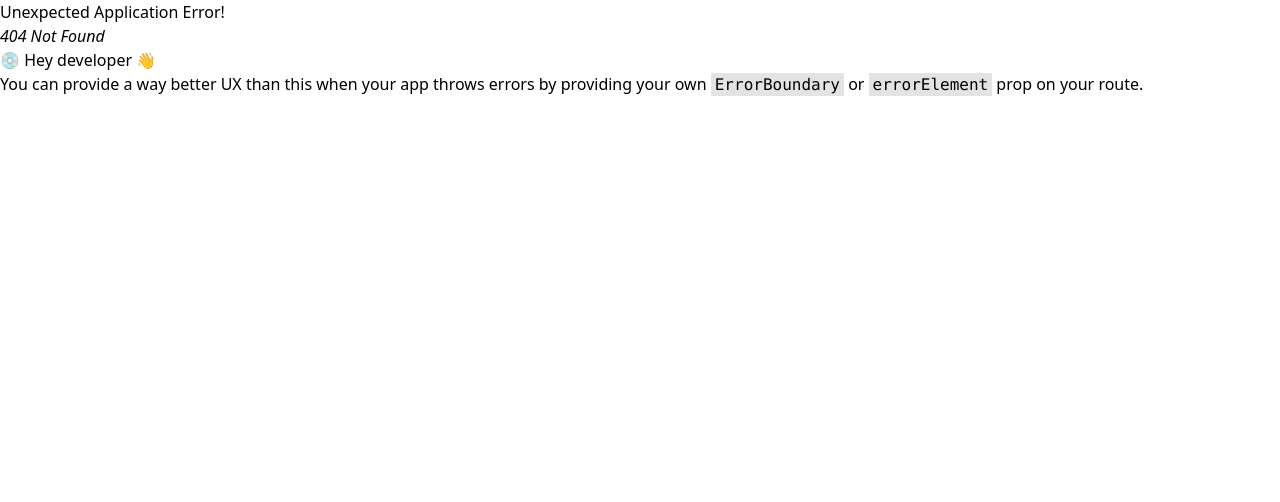
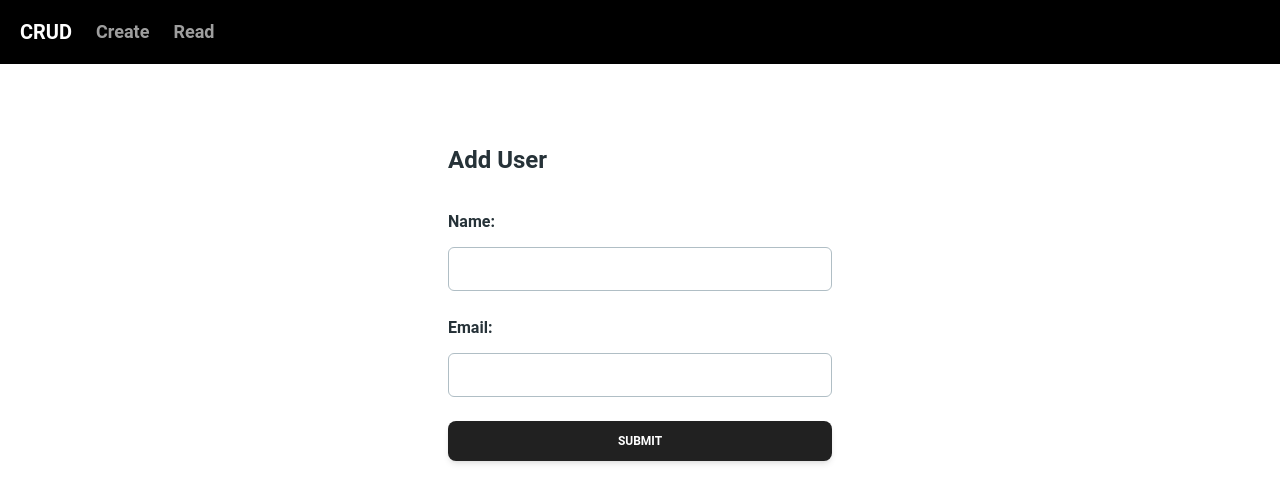
Before and after one commit to Vlad-2109/crud-rtk_query, a React (Vite) app: page /create in a window 1280 px wide. Before the commit this address had no page. Shown: the top 502 px of the page. Built offline with nearby package versions, Linux system fonts and the light colour scheme.

Commit message:
add user form

```diff
--- a/package.json
+++ b/package.json
@@ -11,6 +11,7 @@
     "preview": "vite preview"
   },
   "dependencies": {
+    "@material-tailwind/react": "^2.1.10",
     "@reduxjs/toolkit": "^2.5.0",
     "axios": "^1.7.7",
     "prettier": "^3.3.3",
--- /dev/null
+++ b/src/components/header/Header.tsx
@@ -0,0 +1,23 @@
+import { Link } from 'react-router-dom';
+
+const Header: React.FC = () => {
+  return (
+    <div className="min h-16 bg-black flex justify-start items-center gap-6 px-5">
+      <div>
+        <p className="text-white text-xl font-bold">CRUD</p>
+      </div>
+      <div>
+        <Link className="text-gray-500 text-lg font-semibold hover:text-white" to="/create">
+          Create
+        </Link>
+      </div>
+      <div>
+        <Link className="text-gray-500 text-lg font-semibold hover:text-white" to="/">
+          Read
+        </Link>
+      </div>
+    </div>
+  );
+};
+
+export default Header;
--- /dev/null
+++ b/src/components/layout/Layout.tsx
@@ -0,0 +1,11 @@
+import { Outlet } from 'react-router-dom';
+import Header from '../header/Header';
+
+export const Layout: React.FC = () => {
+  return (
+    <>
+      <Header />
+      <Outlet />
+    </>
+  );
+};
--- /dev/null
+++ b/src/components/users/Users.tsx
@@ -0,0 +1,23 @@
+import { useGetUsersQuery } from '../../rtk/user/userSlice';
+
+export const Users: React.FC = () => {
+  const { data: users, isLoading, isSuccess, isError } = useGetUsersQuery();
+
+  return (
+    <div className="flex justify-center p-3">
+      {isLoading && <h3>Loading...</h3>}
+      {isError && <h3>Something went wrong</h3>}
+      {isSuccess &&
+        users.map((user) => (
+          <div key={user.id} className="p-3 border-2 border-black m-2 flex flex-col gap-1 justify-center items-start ">
+            <h4>{user.name}</h4>
+            <h4>{user.email}</h4>
+            <div className='flex gap-2 self-center'>
+                <button className="text-white px-3 py-1 bg-red-600 rounded-lg">Delete</button>
+                <button className="text-white px-3 py-1 bg-green-600 rounded-lg">Edit</button>
+            </div>
+          </div>
+        ))}
+    </div>
+  );
+};
--- /dev/null
+++ b/src/pages/create/CreatePage.tsx
@@ -0,0 +1,102 @@
+import { Card, Input, Button, Typography } from '@material-tailwind/react';
+import { useState } from 'react';
+import { IUserData } from '../../rtk/types';
+
+export const CreatePage: React.FC = () => {
+  const [user, setUser] = useState<IUserData>({ name: '', email: '' });
+
+  const onSubmitHandler = (e: React.FormEvent<HTMLFormElement>) => {
+    e.preventDefault();
+    console.log('hello');
+  };
+
+  const onChangeHandler = (e: React.ChangeEvent<HTMLInputElement>) => {
+    setUser((prevValue) => ({ ...prevValue, [e.target.name]: e.target.value }));
+  };
+
+  return (
+    <div className="flex justify-center my-20">
+      <Card
+        color="transparent"
+        shadow={false}
+        placeholder={undefined}
+        onPointerEnterCapture={null}
+        onPointerLeaveCapture={null}
+      >
+        <Typography
+          variant="h4"
+          color="blue-gray"
+          placeholder={undefined}
+          onPointerEnterCapture={null}
+          onPointerLeaveCapture={null}
+        >
+          Add User
+        </Typography>
+        <form
+          className="mt-8 mb-2 w-80 max-w-screen-lg sm:w-96"
+          onSubmit={onSubmitHandler}
+        >
+          <div className="mb-1 flex flex-col gap-6">
+            <Typography
+              variant="h6"
+              color="blue-gray"
+              className="-mb-3"
+              placeholder={undefined}
+              onPointerEnterCapture={undefined}
+              onPointerLeaveCapture={undefined}
+            >
+              Name:
+            </Typography>
+            <Input
+              size="lg"
+              placeholder="name"
+              className=" !border-t-blue-gray-200 focus:!border-t-gray-900"
+              labelProps={{
+                className: 'before:content-none after:content-none',
+              }}
+              onPointerEnterCapture={undefined}
+              onPointerLeaveCapture={undefined}
+              crossOrigin={undefined}
+              name="name"
+              onChange={onChangeHandler}
+            />
+            <Typography
+              variant="h6"
+              color="blue-gray"
+              className="-mb-3"
+              placeholder={undefined}
+              onPointerEnterCapture={undefined}
+              onPointerLeaveCapture={undefined}
+            >
+              Email:
+            </Typography>
+            <Input
+              size="lg"
+              placeholder="name@mail.com"
+              className=" !border-t-blue-gray-200 focus:!border-t-gray-900"
+              labelProps={{
+                className: 'before:content-none after:content-none',
+              }}
+              onPointerEnterCapture={undefined}
+              onPointerLeaveCapture={undefined}
+              crossOrigin={undefined}
+              name="email"
+              onChange={onChangeHandler}
+            />
+          </div>
+
+          <Button
+            className="mt-6"
+            fullWidth
+            placeholder={undefined}
+            onPointerEnterCapture={undefined}
+            onPointerLeaveCapture={undefined}
+            type="submit"
+          >
+            Submit
+          </Button>
+        </form>
+      </Card>
+    </div>
+  );
+};
--- a/src/pages/home/Home.tsx
+++ b/src/pages/home/Home.tsx
@@ -1,7 +1,9 @@
+import { Users } from "../../components/users/Users";
+
 export const Home: React.FC = () => {
   return (
     <>
-
+      <Users />
     </>
   );
 };
--- a/src/router/router.tsx
+++ b/src/router/router.tsx
@@ -1,9 +1,15 @@
 import { createBrowserRouter } from 'react-router-dom';
 import { Home } from '../pages/home/Home';
+import { CreatePage } from '../pages/create/CreatePage';
+import { Layout } from '../components/layout/Layout';
 
 export const router = createBrowserRouter([
   {
     path: '/',
-    element: <Home />,
+    element: <Layout />,
+    children: [
+      { index: true, element: <Home /> },
+      { path: 'create', element: <CreatePage /> },
+    ],
   },
 ]);
--- a/src/rtk/types.ts
+++ b/src/rtk/types.ts
@@ -3,3 +3,8 @@ export interface IUser {
   name: string;
   email: string;
 }
+
+export interface IUserData {
+  name: string;
+  email: string;
+}
--- a/tailwind.config.js
+++ b/tailwind.config.js
@@ -1,8 +1,9 @@
-/** @type {import('tailwindcss').Config} */
-export default {
+import withMT from '@material-tailwind/react/utils/withMT';
+
+export default withMT({
   content: ['./index.html', './src/**/*.{js,ts,jsx,tsx}'],
   theme: {
     extend: {},
   },
   plugins: [],
-};
+});
```
Also changed, not shown: 1 other file (tests, documents, lock files or other folders).
